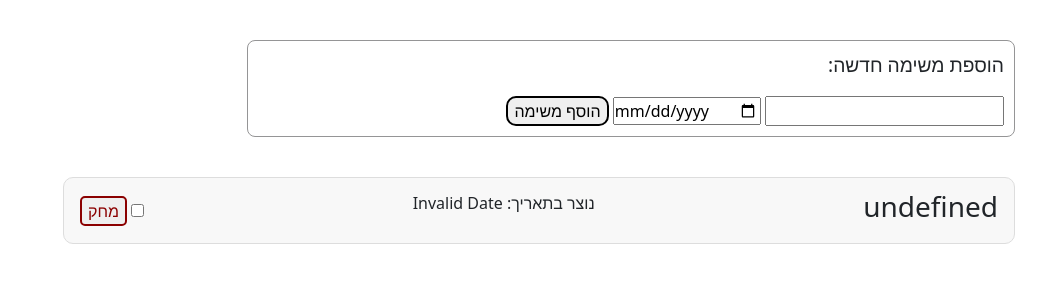
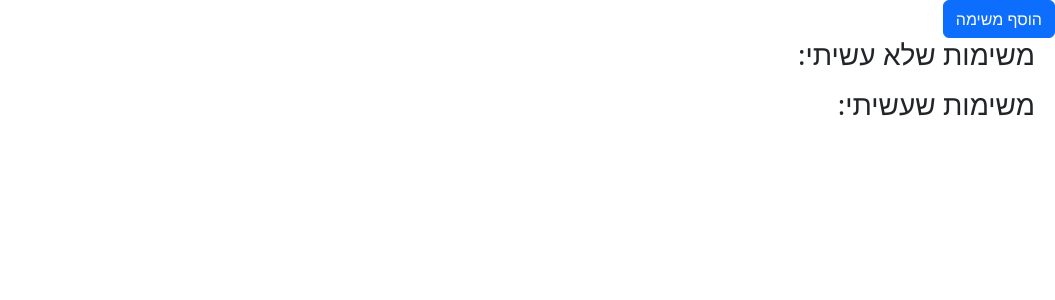
Before and after one commit to tair-smartnpv/Tasks-manager, a CodeIgniter app: page /TaskManager/index.php/tasks/index/1 in a window 1280 px wide. Shown: the part 230-530 px from the top of the page, without its empty margins (225-1280 px from the left). Run offline with CodeIgniter, Linux system fonts and the light colour scheme; tables that the repository leaves empty or names only in its code hold one stand-in row (values such as "Sample post"); some libraries are stand-ins or nearby versions.

Commit message:
add feature

```diff
--- a/application/config/config.php
+++ b/application/config/config.php
@@ -223,7 +223,7 @@ $config['allow_get_array'] = TRUE;
 | your log files will fill up very fast.
 |
 */
-$config['log_threshold'] = 0;
+$config['log_threshold'] = 4;
 
 /*
 |--------------------------------------------------------------------------
--- a/application/controllers/Tasks.php
+++ b/application/controllers/Tasks.php
@@ -14,6 +14,8 @@ class Tasks extends CI_Controller
 		$this->load->model('Tasks_model');
 		$this->load->helper('url');
 		$this->load->model('Projects_model');
+		$this->load->helper(array('url', 'form'));
+		$this->load->library('form_validation');
 
 	}
 
@@ -35,33 +37,36 @@ class Tasks extends CI_Controller
 
 	public function add()
 	{
-		$this->load->helper(array('url','form'));
-		$this->load->library('form_validation');
-		$this->form_validation->set_rules('title','Title','required|regex_match[/^[\p{L}\p{N}\s]+$/u]',
+
+		$this->form_validation->set_rules('title', 'Title', 'required|regex_match[/^[\p{L}\p{N}\s]+$/u]',
 			array(
-		'required' =>'יש להזין שם למשימה',
-		'regex_match'=> 'תווים לא תקינים'
+				'required' => 'יש להזין שם למשימה',
+				'regex_match' => 'תווים לא תקינים'
+			));
+		$this->form_validation->set_rules('date', 'Date', 'required', array(
+			'required' => 'יש לבחור תאריך יעד'
 		));
 
 
-
-		if ($this->form_validation->run() == FALSE){
-			echo json_encode(array('status'=> 'error','message'=>validation_errors()));
-		}
-		else{
+		if ($this->form_validation->run() == FALSE) {
+			echo json_encode(array('status' => 'error', 'message' => validation_errors()));
+		} else {
 			$title = $this->input->post('title');
-		$created_at =time();
+			$created_at = time();
 			$task_status = 'pending';
 			$project_id = $this->input->post('p_id');
-		$id = $this->Tasks_model->add_task($title,$task_status,$project_id,$created_at);
+			$date = $this->input->post('date');
+			$deadline = strtotime($date);
+			$id = $this->Tasks_model->add_task($title, $project_id, $created_at, $deadline);
 
 			echo json_encode(array(
-			'status'=> 'success',
+				'status' => 'success',
 				'title' => $title,
 				'created_at' => $created_at,
 				'task_status' => $task_status,
 				'project_id' => $project_id,
-			'id'=> $id
+				'id' => $id,
+				'deadline' => $deadline
 			));
 		}
 
@@ -75,15 +80,45 @@ class Tasks extends CI_Controller
 		$this->load->view('Tasks_view', $data);
 
 	}
-	public function update(){
+
+	public function update_status()
+	{
 		$status = $this->input->post('status');
 		$id = $this->input->post('task_id');
-		$res = $this->Tasks_model->update_task($id,$status);
+		$res = $this->Tasks_model->update_task_status($id, $status);
 		if ($res) {
 			echo json_encode(array('status' => 'success'));
 		}
 
 	}
 
+	public function update_task()
+	{
+		$this->form_validation->set_rules('title', 'Title', 'required|regex_match[/^[\p{L}\p{N}\s]+$/u]',
+			array(
+				'required' => 'יש להזין שם למשימה',
+				'regex_match' => 'תווים לא תקינים'
+			));
+		$this->form_validation->set_rules('deadline', 'Deadline', 'required', array(
+			'required' => 'יש לבחור תאריך יעד'
+		));
+
+
+
+		if ($this->form_validation->run() == FALSE) {
+			echo json_encode(array('status' => 'error', 'message' => validation_errors()));
+		} else {
+			$id = $this->input->post('id');
+			$title = $this->input->post('title');
+			$deadline = $this->input->post('deadline');
+			$deadline = strtotime($deadline);
+			if ($this->Tasks_model->update_task_in_db($id, $title, $deadline)) {
+				echo json_encode(array('status' => 'success'));
+			}
+			else{
+				echo json_encode(array('status' => 'error', 'message' => 'עדכון המשימה נכשל במודל או שלא בוצעו שינויים.','date'=>$deadline));			}
+		}
+	}
+
 
 }
--- a/application/views/Tasks_view.php
+++ b/application/views/Tasks_view.php
@@ -24,33 +24,129 @@
 		</div>
 	</div>
 </div>
-<div class="adder">
-	<p>הוספת משימה חדשה:</p>
-	<div id="error-box" class="text-danger mt-2"></div>
+<!--<div class="adder">-->
+<!--	<p>הוספת משימה חדשה:</p>-->
+<!--	<div id="error-box" class="text-danger mt-2"></div>-->
+<!--	<label>שם משימה:</label>-->
+<!--	<label for='title-input'></label><input id='title-input'>-->
+<!--	<label>לתאריך:</label>-->
+<!--	<label for="deadline"></label><input type="date" id="deadline" min="--><?php //echo date('Y-m-d'); ?><!--" required>-->
+<!--	<button id='add-btn'>הוסף משימה</button>-->
+<!---->
+<!---->
+<!--</div>-->
+<button type="button" class="btn btn-primary" data-bs-toggle="modal" data-bs-target="#add-modal">
+	הוסף משימה
+</button>
+<div class="modal fade" id="add-modal" tabindex="-1" aria-hidden="true">
+	<div class="modal-dialog" role="document">
+		<div class="modal-content">
+			<div class="modal-header">
+				<h5 class="modal-title">הוספת משימה חדשה</h5>
+			</div>
+			<div class="modal-body">
+				<p>הוספת משימה חדשה:</p>
+				<div id="error-box" class="text-danger mt-2"></div>
+				<label>שם משימה:</label>
+				<label for='title-input'></label><input id='title-input'>
+				<label>לתאריך:</label>
+				<label for="deadline"></label><input type="date" id="deadline" min="<?php echo date('Y-m-d'); ?>"
+													 required>
+			</div>
+			<div class="modal-footer">
+				<button class='add-btn'>הוסף משימה</button>
+			</div>
+		</div>
+	</div>
+</div>
 
-	<input id='title-input'>
-	<input type="date">
-	<button id='add-btn'>הוסף משימה</button>
+<div class="modal fade" id="edit-modal">
+	<div class="modal-dialog" role="dialog">
+		<div class="modal-content">
+			<div class="modal-header">
+				<h5 class="modal-title">עריכת משימה</h5>
+			</div>
+			<div class="modal-body">
+				<label>עריכת שם:</label>
+				<input id="title-update">
+				<label>עריכת תאריך:</label>
+				<input type="date" id="date-update" min="<?php echo date('Y-m-d'); ?>">
+			</div>
+			<div class="modal-footer">
+				<button id="edit-task">עדכן</button>
+			</div>
+		</div>
+	</div>
+</div>
+<div class="modal fade" id="delete-modal" tabindex="-1" role="dialog" aria-labelledby="exampleModalCenterTitle"
+	 aria-hidden="true">
+	<div class="modal-dialog modal-dialog-centered" role="document">
+		<div class="modal-content">
+			<div class="modal-header">
+				<h5 class="modal-title">בטוח שאתה רוצה למחוק?</h5>
+			</div>
+
+			<div class="modal-footer">
+				<button class="btn btn-danger" id="confirmDelete">מחק</button>
+				<button class="btn btn-secondary" data-bs-dismiss="modal">בטל</button>
+			</div>
+		</div>
+
+	</div>
+
+</div>
 
 
-</div>
+<h3>משימות שלא עשיתי: </h3>
 <ul id="tasks-list">
 </ul>
+
+<h3>משימות שעשיתי:</h3>
+<ul id="completed-tasks"></ul>
 
 
 <script>
 	let project_id = "<?php echo $project_id; ?>";
 
+	function askConfirmation() {
+		return new Promise((resolve) => {
+
+			// פתיחת מודאל
+			$("#delete-modal").modal("show");
+
+			// לחיצה על אישור
+			$("#confirmDelete").one("click", function () {
+				$("#delete-modal").modal("hide");
+				resolve(true);
+			});
+
+			// לחיצה על ביטול
+			$("#cancelDelete").one("click", function () {
+				$("#delete-modal").modal("hide");
+				resolve(false);
+			});
+		});
+	}
 
 	function renderTasks(task) {
+		let id = task.id;
+		let title = task.title;
+		let date = task.created_at;
+		let created_date = new Date(date * 1000).toISOString().split("T")[0]
+		let status = task.status;
+		let timestamp = task.deadline;
+		let deadline = new Date(timestamp * 1000).toISOString().split("T")[0];
+
 		return `<li >
-        <div class="task" id="task-${task.id}">
-            <h3>${task.title}</h3>
-<p>נוצר בתאריך: ${new Date(task.created_at * 1000).toLocaleDateString()}</p>
-<div class = "task-controls">
+        <div class="task" id="task-${id}">
+			<input type = "checkbox" class= "task-status" data-id = "${id}"   ${status === 'completed' ? "checked" : ""}>
+            <h3>${title}</h3>
+			<em>נוצר בתאריך: ${created_date}</em>
+			<em>להגשה בתאריך : <span  class="deadline">${deadline}</span></em>
+			<div class = "task-controls">
 
-				<input type = "checkbox" class= "task-status" data-id = "${task.id}"   ${task.status === 'completed' ? "checked" : ""}>
-		<button class="delete-btn" data-id="${task.id}">מחק</button>
+		<button class="edit-btn" data-id ="${id}">ערוך</button>
+		<button class="delete-btn" data-id="${id}">מחק</button>
         </div></div></li>
     `;
 	}
@@ -69,25 +165,32 @@
 				console.log("response", response);
 				let tasks = JSON.parse(response);
 				for (let i = 0; i < tasks.length; i++) {
-					$('#tasks-list').append(renderTasks(tasks[i]))
+					const taskHtml = renderTasks(tasks[i]);
+
+					if (tasks[i].status === 'completed') {
+						$('#completed-tasks').append(taskHtml);
+					} else {
+						$('#tasks-list').append(taskHtml);
+					}
 				}
+
 			},
 			error: function () {
 				alert("error");
 			}
 		})
 
-		$('#add-btn').on("click", function () {
-			const title = $('#title-input').val();
-			const p_id = project_id;
-
+		$(document).on("click",'.add-btn', function () {
+			const title = $('#title-input').val().trim();
+			const date = $('#deadline').val();
 			$.ajax({
 				url: "<?php echo site_url('Tasks/add')?>",
 				method: 'POST',
 				dataType: 'json',
 				data: {
 					title: title,
-					p_id: p_id,
+					p_id: project_id,
+					date: date
 
 				},
 				success: function (response) {
@@ -101,7 +204,10 @@
 						$('#tasks-list').append(renderTasks(task))
 						console.log(`Created at ${new Date(task.created_at * 1000).toLocaleString()}`);
 						$('#title-input').val('');
+						$('#deadline').val('')
 						console.log($("#task-" + task.id + " .task-status").data("id"));
+						let modal = bootstrap.Modal.getInstance(document.getElementById('add-modal'));
+						modal.hide();
 					}
 				}
 
@@ -109,12 +215,63 @@
 			})
 
 		})
+		//edit task
+
+		$(document).on("click", ".edit-btn", async function(){
+			const taskId = $(this).data('id');
+			const title = $("#task-"+taskId).find('h3').text();
+			const deadline = $("#task-"+taskId).find('.deadline').text();//data("timestamp")
+			console.log(title,deadline);
+			$("#title-update").val(title);
+			$("#date-update").val(deadline);
+			$("#edit-modal").data("task-id",taskId);
+
+			$("#edit-modal").modal("show");
+		})
 
 
-		$(document).on("click", ".delete-btn", function () {
+		$('#edit-task').on("click", function (){
+		const taskId = $("#edit-modal").data('task-id');
+		const title = $("#title-update").val();
+		const date = $("#date-update").val();
+		const $taskElement = $("#task-"+taskId);
+
+			console.log(taskId,title,date,$taskElement.html())
+		$.ajax({
+			url:'<?php echo site_url('Tasks/update_task') ?>',
+			method:'POST',
+			dataType: 'json',
+			data:{
+				id: taskId,
+				title:title,
+				deadline:date
+
+			},
+			success: function (response){
+				console.log(response)
+				$taskElement.find('h3').text(title);
+				$taskElement.find('.deadline').text(date);
+			},
+			error: function (){
+				console.log("didn't update")
+			}
+
+		})
+
+		console.log(taskId)
+			let modal = bootstrap.Modal.getInstance(document.getElementById('edit-modal'));
+			modal.hide();
+		}
+	)
+		//delete task
+
+		$(document).on("click", ".delete-btn", async function () {
 			const taskId = $(this).data('id');
 			const $taskDiv = $('#task-' + taskId);
-			if (!confirm('Sure you want to delete?')) return;
+			const confirm = await askConfirmation();
+
+
+			if (!confirm) return;
 			$.ajax({
 				url: "<?php echo site_url('Tasks/delete') ?>",
 				method: 'POST',
@@ -134,7 +291,7 @@
 			let status = $(this).is(":checked") ? "completed" : "pending";
 			console.log("Task", taskId, "new status:", status);
 			$.ajax({
-				url: "<?php echo site_url('Tasks/update')?>",
+				url: "<?php echo site_url('Tasks/update_status')?>",
 				method: 'POST',
 				data: {
 					task_id: taskId,
@@ -143,6 +300,11 @@
 				success: function (response) {
 					console.log("response:", response);
 					$("#task-" + taskId).toggleClass("completed", status);
+					if (status === "completed") {
+						$("#completed-tasks").append($("#task-" + taskId));
+					} else {
+						$("#tasks-list").append($("#task-" + taskId));
+					}
 
 				}
 			})
--- a/assets/tasksStyle.css
+++ b/assets/tasksStyle.css
@@ -35,29 +35,66 @@ display: flex;
 	border-radius: 10px;
 
  }
+
+ h3{
+	margin-right: 20px;
+	 margin-bottom: 10px;
+ }
+
  #tasks-list{
 	list-style-type: none;
-	 width: 80%;
+	 /*width: 80%;*/
  }
+
+ #completed-tasks{
+	 list-style-type: none;
+ }
+
+ #completed-tasks .task{
+	 background: rgba(220, 220, 220, 0.58);
+	 opacity: 0.85;
+	 /*text-decoration: line-through;*/
+	 /*font-style: italic;*/
+ }
+
+#completed-tasks .task h3{
+	float: left;
+	opacity: 0.85;
+	text-decoration: line-through;
+	font-style: italic;
+	color: rgba(0, 0, 0, 0.4);
+}
+#completed-tasks .task em{
+/*display: none*/
+	color:  rgba(220, 220, 220, 0.58);
+}
  .task {
-    direction: rtl;                 /* מימין לשמאל */
     background: #f8f8f8;
-    padding: 12px 16px;
-    border-radius: 10px;
-    border: 1px solid #ddd;
-    margin-bottom: 10px;
+    /*padding: 12px 16px;*/
+    /*border-radius: 10px;*/
+    /*border: 1px solid #ddd;*/
+    margin-bottom: 15px;
 
-    display: flex;
+    /*display: flex;*/
     justify-content: space-between; /* כותרת מצד ימין, כפתורים מצד שמאל */
-    align-items: center;
+    /*align-items: center;*/
+	/*	 background: #ffffff;*/
+		 border-radius: 12px;
+		 padding: 15px 20px;
+		 box-shadow: 0 1px 1px rgba(0,0,0,0.1);
+		 display: flex;
+		 align-items: flex-start;
+		 gap: 15px;
+		 position: relative;
+
 }
  .task h3{
 	 /*font-size: small;*/
  }
- .task.completed h3{
-	 text-decoration: line-through;
-	 color:  gray;
- }
+ /*.task.completed h3{*/
+	/* text-decoration: line-through;*/
+	/* color:  gray;*/
+ /*}*/
 
 
  .delete-btn{
```
Also changed, not shown: application/models/Tasks_model.php (+19 -8 lines). Lines whose indentation alone changed are shown as unchanged.
